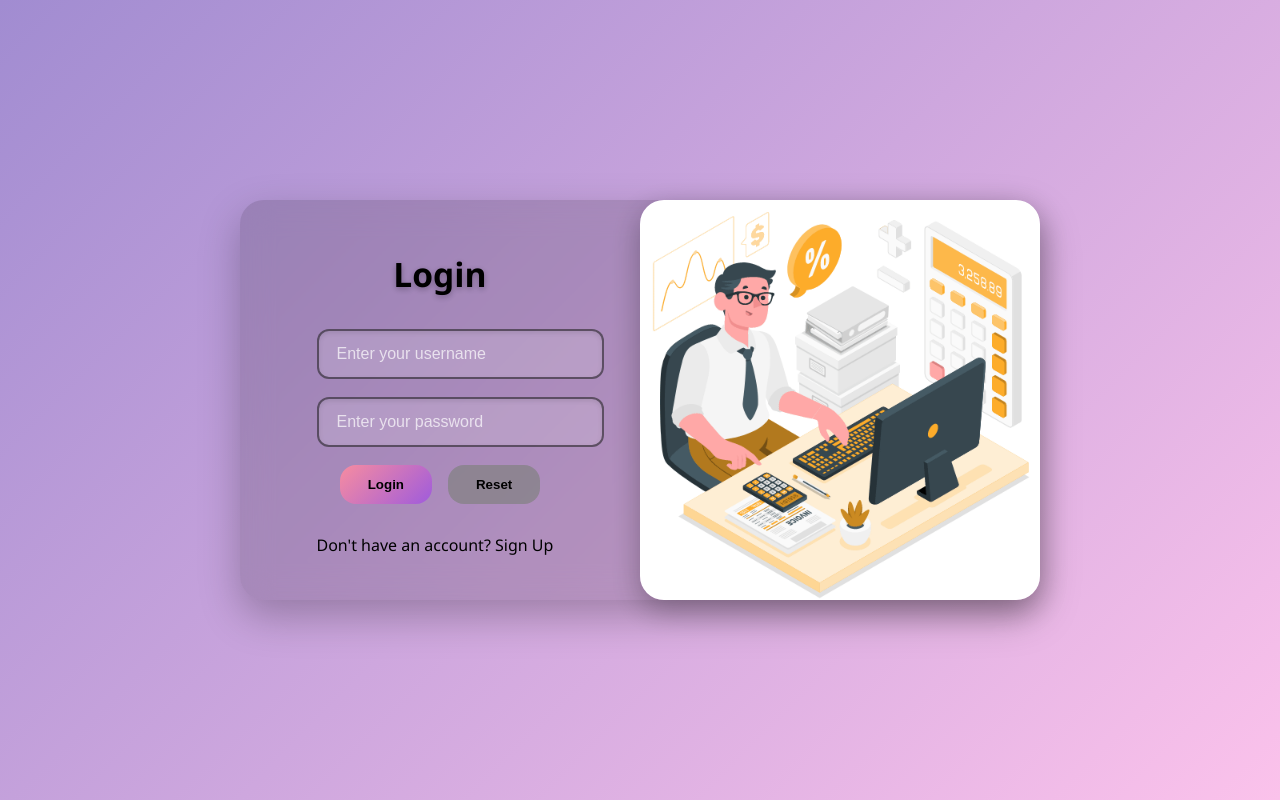
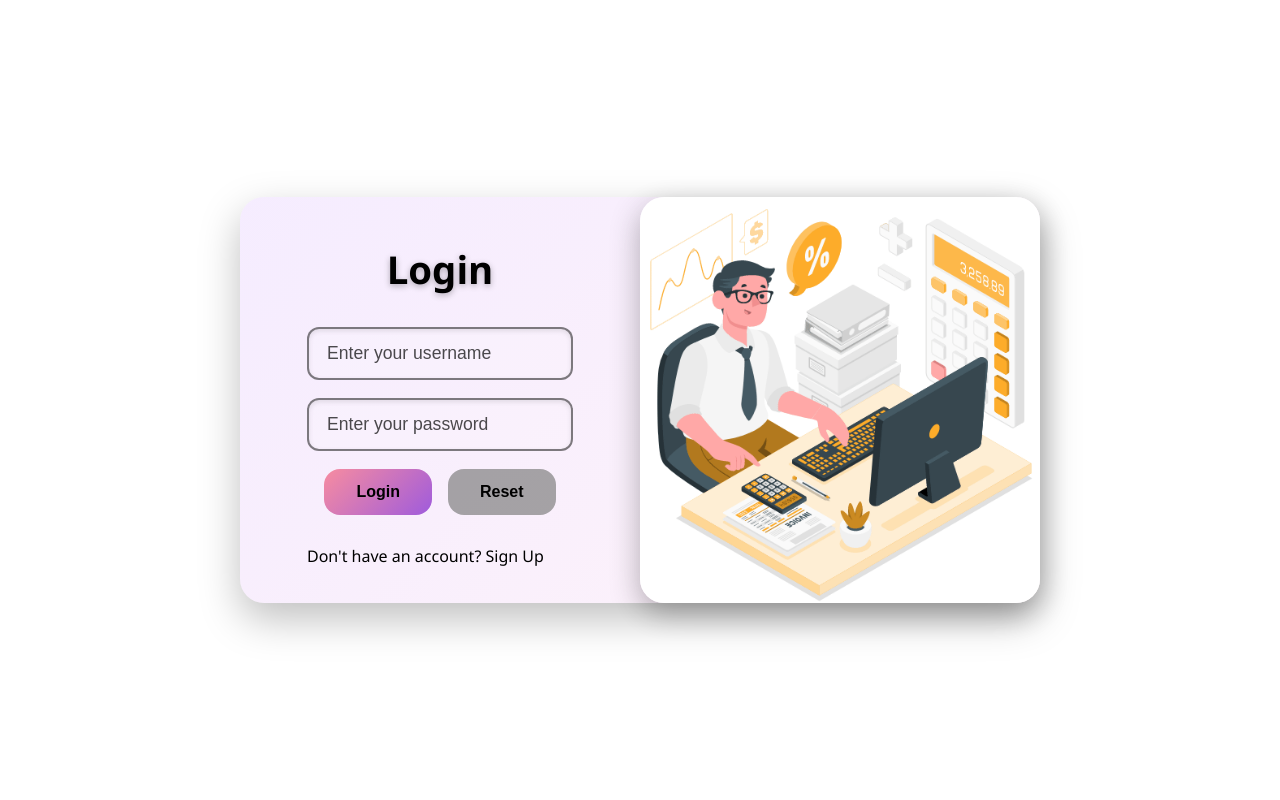
Before and after one commit to sjha1101/Expense_Tracker_WebApplication, a React (Vite) app: page /login in a window 1280 px wide. Built offline with nearby package versions, Linux system fonts and the light colour scheme.

Commit message:
css files are updated

```diff
--- a/src/css/home.css
+++ b/src/css/home.css
@@ -1,21 +1,19 @@
 body {
-
     font-family: 'Poppins', sans-serif;
     margin: 0;
     padding: 0;
     min-height: 100vh;
     display: flex;
-    background: linear-gradient(135deg, #a18cd1, #fbc2eb);
     justify-content: center;
     align-items: flex-start;
 }
 
-/* 🌟 Main Container */
 .container {
+    position: relative;
     max-width: 420px;
     margin: 60px auto;
     padding: 40px;
-    background: rgba(255, 255, 255, 0.12);
+    background: rgba(255, 216, 216, 0.12);
     backdrop-filter: blur(20px) saturate(180%);
     border-radius: 25px;
     box-shadow: 0 20px 50px rgba(0, 0, 0, 0.25);
@@ -23,10 +21,33 @@ body {
     animation: fadeIn 0.8s ease-in-out;
 }
 
-/* 🌟 Heading */
+.logout-container {
+    display: flex;
+    align-items: center;
+    cursor: pointer;
+    position: absolute;
+    top: 10px;
+    right: 20px;
+    padding: 8px 12px;
+    border-radius: 8px;
+    color: #fff;
+    transition: 0.3s;
+}
+
+.logout-icon {
+    width: 34px;
+    height: 34px;
+    margin-right: 8px;
+}
+
+.logout-text {
+    font-weight: bold;
+    font-size: 16px;
+}
+
 .container h1 {
     text-align: center;
-    color: #000000;
+    color: #000;
     margin-bottom: 35px;
     font-size: 32px;
     font-weight: 700;
@@ -34,7 +55,6 @@ body {
     text-shadow: 0 3px 6px rgba(0, 0, 0, 0.3);
 }
 
-/* 🌟 Form Grid */
 .form-grid {
     display: grid;
     gap: 20px;
@@ -46,7 +66,7 @@ body {
     border-radius: 15px;
     border: none;
     background: rgba(255, 255, 255, 0.2);
-    color: #000000;
+    color: #000;
     font-size: 15px;
     transition: 0.3s ease;
     box-shadow: inset 0 4px 8px rgba(0, 0, 0, 0.15);
@@ -62,7 +82,6 @@ body {
     box-shadow: 0 0 12px #a78bfa;
 }
 
-/* 🌟 Buttons */
 .button-group {
     display: flex;
     justify-content: center;
@@ -87,7 +106,6 @@ body {
     box-shadow: 0 15px 35px rgba(109, 40, 217, 0.7);
 }
 
-/* 🌟 Expense List */
 .expense-list {
     list-style: none;
     padding: 0;
@@ -117,26 +135,18 @@ body {
     flex-direction: column;
 }
 
-.expense-title {
+.expense-title,
+.expense-date,
+.expense-amount {
     font-weight: 500;
     font-size: 16px;
-    color: #000000;
+    color: #000;
 }
 
 .expense-date {
-    font-weight: 500;
-    font-size: 16px;
-    color: #000000;
     margin-top: 3px;
 }
 
-.expense-amount {
-    font-weight: 500;
-    font-size: 16px;
-    color: #000000;
-}
-
-/* 🌟 Action Buttons */
 .action-buttons {
     display: flex;
     gap: 12px;
@@ -153,19 +163,17 @@ body {
     transition: all 0.3s ease;
 }
 
-/* Edit Button */
 .edit-btn {
-    background: #000000;
-    color: #ffffff;
+    background: #000;
+    color: #fff;
     box-shadow: 0 4px 12px rgba(251, 191, 36, 0.4);
 }
 
 .edit-btn:hover {
-    background: #ffffff;
-    color: rgb(0, 0, 0);
+    background: #fff;
+    color: #000;
 }
 
-/* Delete Button */
 .delete-btn {
     background: #ef4444;
     color: #fff;
@@ -176,7 +184,6 @@ body {
     background: #dc2626;
 }
 
-/* 🌟 Empty State */
 .empty-state {
     text-align: center;
     font-style: italic;
@@ -184,45 +191,10 @@ body {
     margin-top: 25px;
 }
 
-/* 🌟 Animations */
-@keyframes fadeIn {
-    from {
-        opacity: 0;
-        transform: translateY(20px);
-    }
-
-    to {
-        opacity: 1;
-        transform: translateY(0);
-    }
-}
-
-/* 🌟 Responsive */
-@media (max-width: 650px) {
-    .expense-item {
-        flex-direction: column;
-        align-items: flex-start;
-        gap: 10px;
-    }
-
-    .action-buttons {
-        align-self: flex-end;
-    }
-}
-
-/* 🌟 Expense History with Side-by-Side Layout */
-.history-layout {
-    display: flex;
-    gap: 25px;
-    align-items: flex-start;
-}
-
 .expenseshow-container {
     display: flex;
-    /* ✅ side by side layout */
     justify-content: space-between;
     gap: 25px;
-
     margin-top: 25px;
     padding: 40px;
     background: rgba(255, 255, 255, 0.12);
@@ -233,41 +205,30 @@ body {
     animation: fadeIn 0.8s ease-in-out;
 }
 
-/* Left side - history */
-.history-section {
-    flex: 1;
+.history-layout {
+    display: flex;
+    justify-content: space-between;
+    gap: 30px;
 }
 
-/* Right side - chart */
-.graph-section {
-    flex: 1;
-    background: rgba(255, 255, 255, 0.15);
-    border-radius: 20px;
-    padding: 25px;
-    box-shadow: 0 10px 30px rgba(0, 0, 0, 0.2);
-}
-
-
-/* 🌟 Left side: Expense list */
 .expense-section {
     flex: 1;
 }
 
-/* 🌟 Right side: Edit form */
+.graph-section,
 .edit-form {
     flex: 1;
-    padding: 25px;
     background: rgba(255, 255, 255, 0.15);
-    backdrop-filter: blur(15px);
     border-radius: 20px;
+    padding: 25px 30px;
     box-shadow: 0 10px 30px rgba(0, 0, 0, 0.2);
-    animation: slideIn 0.4s ease-in-out;
+    animation: fadeIn 0.8s ease-in-out;
 }
 
 .edit-form h2 {
     text-align: center;
     margin-bottom: 20px;
-    color: #000000;
+    color: #000;
     text-shadow: 0 2px 6px rgba(0, 0, 0, 0.3);
 }
 
@@ -295,7 +256,18 @@ body {
     justify-content: center;
 }
 
-/* 🌟 Animation */
+@keyframes fadeIn {
+    from {
+        opacity: 0;
+        transform: translateY(20px);
+    }
+
+    to {
+        opacity: 1;
+        transform: translateY(0);
+    }
+}
+
 @keyframes slideIn {
     from {
         opacity: 0;
@@ -308,10 +280,15 @@ body {
     }
 }
 
-/* 🌟 Responsive */
-@media (max-width: 768px) {
-    .history-layout {
+@media (max-width: 650px) {
+    .expense-item {
         flex-direction: column;
+        align-items: flex-start;
+        gap: 10px;
+    }
+
+    .action-buttons {
+        align-self: flex-end;
     }
 }
 
@@ -325,27 +302,6 @@ body {
     }
 }
 
-.history-layout {
-    display: flex;
-    justify-content: space-between;
-    gap: 30px;
-}
-
-.expense-section {
-    flex: 1;
-}
-
-.edit-form {
-    flex: 1;
-    background: rgba(255, 255, 255, 0.12);
-    backdrop-filter: blur(20px) saturate(180%);
-    border-radius: 20px;
-    padding: 30px;
-    box-shadow: 0 20px 50px rgba(0, 0, 0, 0.25);
-    border: 1px solid rgba(255, 255, 255, 0.25);
-    animation: fadeIn 0.8s ease-in-out;
-}
-
 .expensetitle {
     margin-left: 100px;
     text-shadow: 0 2px 6px rgba(0, 0, 0, 0.3);
@@ -354,27 +310,3 @@ body {
 .logout-title {
     display: flex;
 }
-
-.logout-container {
-    display: flex;
-    align-items: center;
-    cursor: pointer;
-    position: absolute;
-    top: 10px;
-    right: 20px;
-    padding: 8px 12px;
-    border-radius: 8px;
-    color: #fff;
-    transition: 0.3s;
-}
-
-.logout-icon {
-    width: 34px;
-    height: 34px;
-    margin-right: 8px;
-}
-
-.logout-text {
-    font-weight: bold;
-    font-size: 16px;
-}
--- a/src/css/login.css
+++ b/src/css/login.css
@@ -4,7 +4,6 @@ html {
     padding: 0;
     font-family: 'Segoe UI', Tahoma, Geneva, Verdana, sans-serif;
     height: 100%;
-    background: linear-gradient(135deg, #a18cd1, #fbc2eb);
 }
 
 .login-page {
@@ -19,7 +18,7 @@ html {
     grid-template-columns: 1fr;
     max-width: 800px;
     width: 100%;
-    background: rgb(0 0 0 / 15%);
+    background: linear-gradient(135deg, rgba(216, 180, 254, 0.25), rgba(251, 207, 232, 0.25));
     backdrop-filter: blur(15px);
     border-radius: 24px;
     box-shadow: 0 16px 40px rgba(0, 0, 0, 0.25);
@@ -31,37 +30,31 @@ html {
     box-shadow: 0 20px 50px rgba(0, 0, 0, 0.3);
 }
 
-@media (min-width: 768px) {
-    .login-container {
-        grid-template-columns: 1fr 1fr;
-    }
-}
-
 .login-form {
     display: flex;
     flex-direction: column;
     justify-content: center;
     align-items: center;
+    padding: 20px;
 }
 
 .login-form h1 {
     font-size: 2.1rem;
     margin-bottom: 32px;
-    color: #000000;
+    color: #000;
     text-shadow: 0 2px 6px rgba(0, 0, 0, 0.3);
     text-align: center;
 }
 
 .login-form input {
     display: block;
-    width: 100%;
     max-width: 400px;
     margin: 0 auto 18px auto;
-    padding: 14px 18px;
+    padding: 12px 14px;
     border-radius: 12px;
     border: 2px solid rgba(0, 0, 0, 0.5);
     background: rgba(255, 255, 255, 0.15);
-    color: #000000;
+    color: #000;
     font-size: 1rem;
     outline: none;
     transition: all 0.3s ease;
@@ -69,13 +62,13 @@ html {
 }
 
 .login-form input::placeholder {
-    color: rgba(255, 255, 255, 0.7);
+    color: rgba(0, 0, 0, 0.7);
     font-weight: 500;
 }
 
 .login-form input:focus {
     background: rgba(255, 255, 255, 0.25);
-    border-color: #000000;
+    border-color: #000;
     transform: scale(1.02);
     box-shadow: 0 4px 15px rgba(0, 0, 0, 0.25);
 }
@@ -85,6 +78,7 @@ html {
     justify-content: center;
     gap: 16px;
     margin-top: 16px;
+    flex-wrap: wrap;
 }
 
 .btn-login,
@@ -95,7 +89,7 @@ html {
     font-weight: 700;
     cursor: pointer;
     transition: all 0.3s ease;
-    color: #000000;
+    color: #000;
 }
 
 .btn-login {
@@ -117,18 +111,39 @@ html {
 }
 
 .login-image {
+    display: none;
+}
+
+.linkform a {
+    color: #000;
+    text-decoration: none;
+}
+
+@media (min-width: 768px) {
+    .login-container {
+        grid-template-columns: 1fr 1fr;
+    }
+
+    .login-form input {
+        max-width: 400px;
+    }
+
+    .button-group {
+        justify-content: center;
+        gap: 16px;
+    }
+
+    .login-image {
         display: flex;
         justify-content: center;
         align-items: center;
-    height: 100%;
     }
 
     .login-image img {
+        width: 100%;
         height: 100%;
-    width: 100%;
-    max-width: none;
+        object-fit: cover;
         border-radius: 24px;
-    object-fit: cover;
         box-shadow: 0 10px 30px rgba(0, 0, 0, 0.3);
         transition: transform 0.3s ease, box-shadow 0.3s ease;
     }
@@ -137,8 +152,25 @@ html {
         transform: scale(1.05);
         box-shadow: 0 15px 40px rgba(0, 0, 0, 0.4);
     }
+}
 
-.linkform a {
-    color: #000000;
-    text-decoration: none;
+@media (min-width: 1200px) {
+    .login-container {
+        max-width: 800px;
     }
+
+    .login-form h1 {
+        font-size: 2.4rem;
+    }
+
+    .login-form input {
+        padding: 14px 18px;
+        font-size: 1.1rem;
+    }
+
+    .btn-login,
+    .btn-reset {
+        padding: 14px 32px;
+        font-size: 1rem;
+    }
+}
```
Lines whose indentation alone changed are shown as unchanged.
